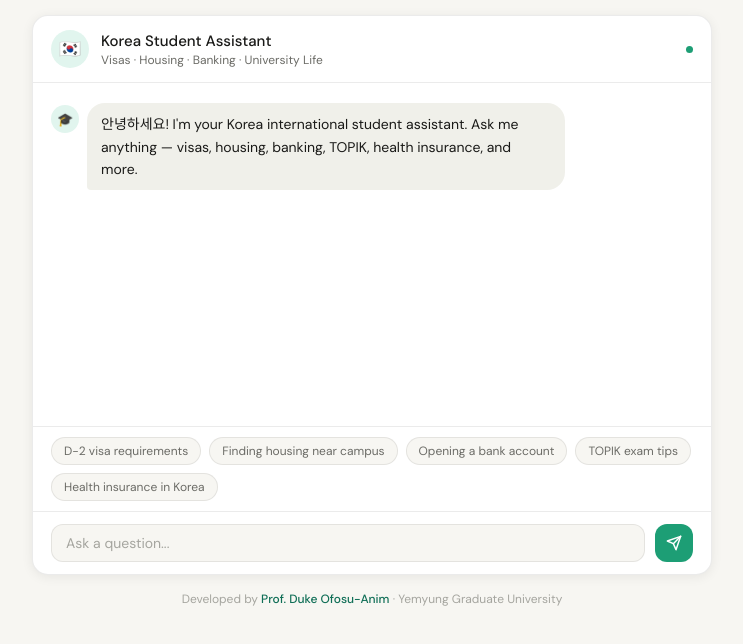
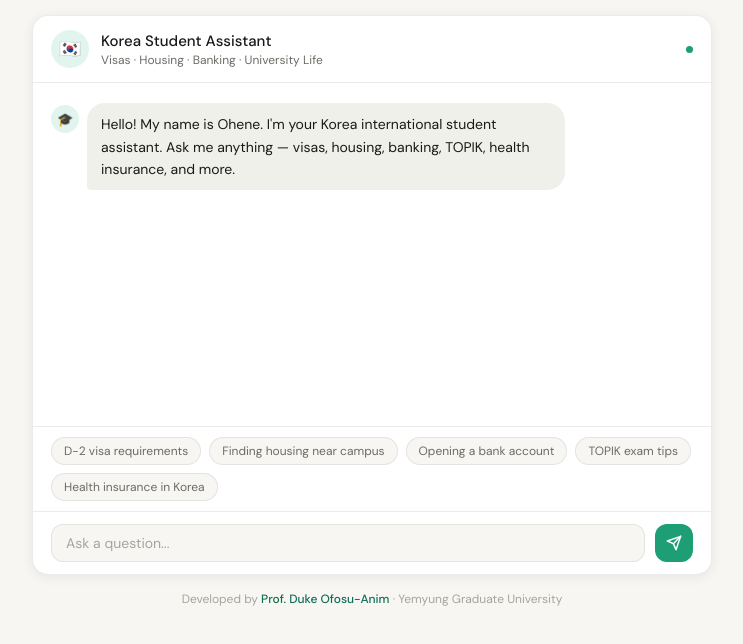
Before and after one commit to dukepro-maker/korea-student-bot, a plain HTML site: page index.html in a window 1280 px wide. Shown: the part 60-704 px from the top of the page, without its empty margins (268-1011 px from the left). Drawn offline with nearby package versions, Linux system fonts and the light colour scheme.

Commit message:
Update index.html

```diff
--- a/index.html
+++ b/index.html
@@ -216,7 +216,7 @@
   <div id="messages">
     <div class="msg bot">
       <div class="msg-avatar">🎓</div>
-      <div class="bubble">안녕하세요! I'm your Korea international student assistant. Ask me anything — visas, housing, banking, TOPIK, health insurance, and more.</div>
+      <div class="bubble">Hello! My name is Ohene. I'm your Korea international student assistant. Ask me anything — visas, housing, banking, TOPIK, health insurance, and more.</div>
     </div>
   </div>
 
```
